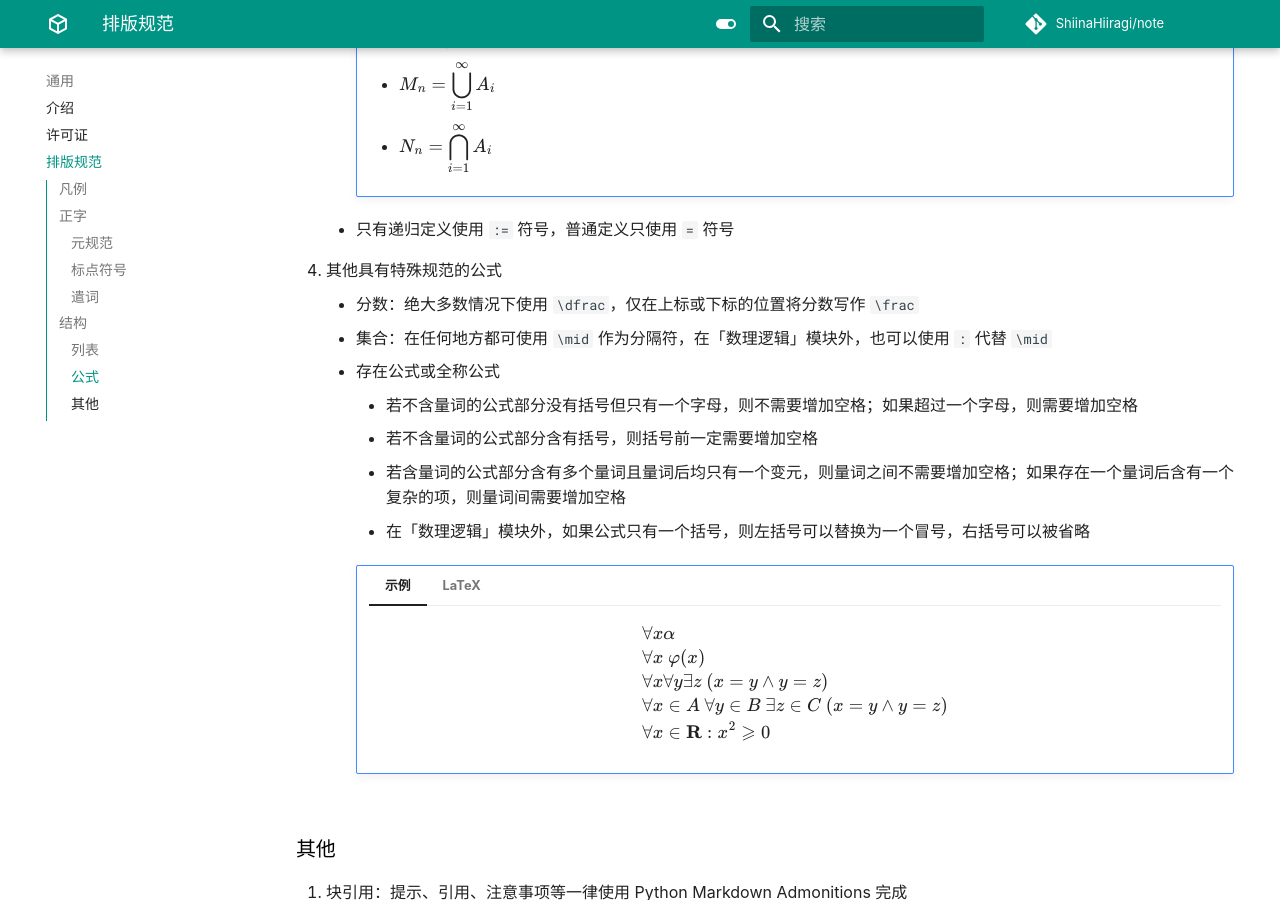
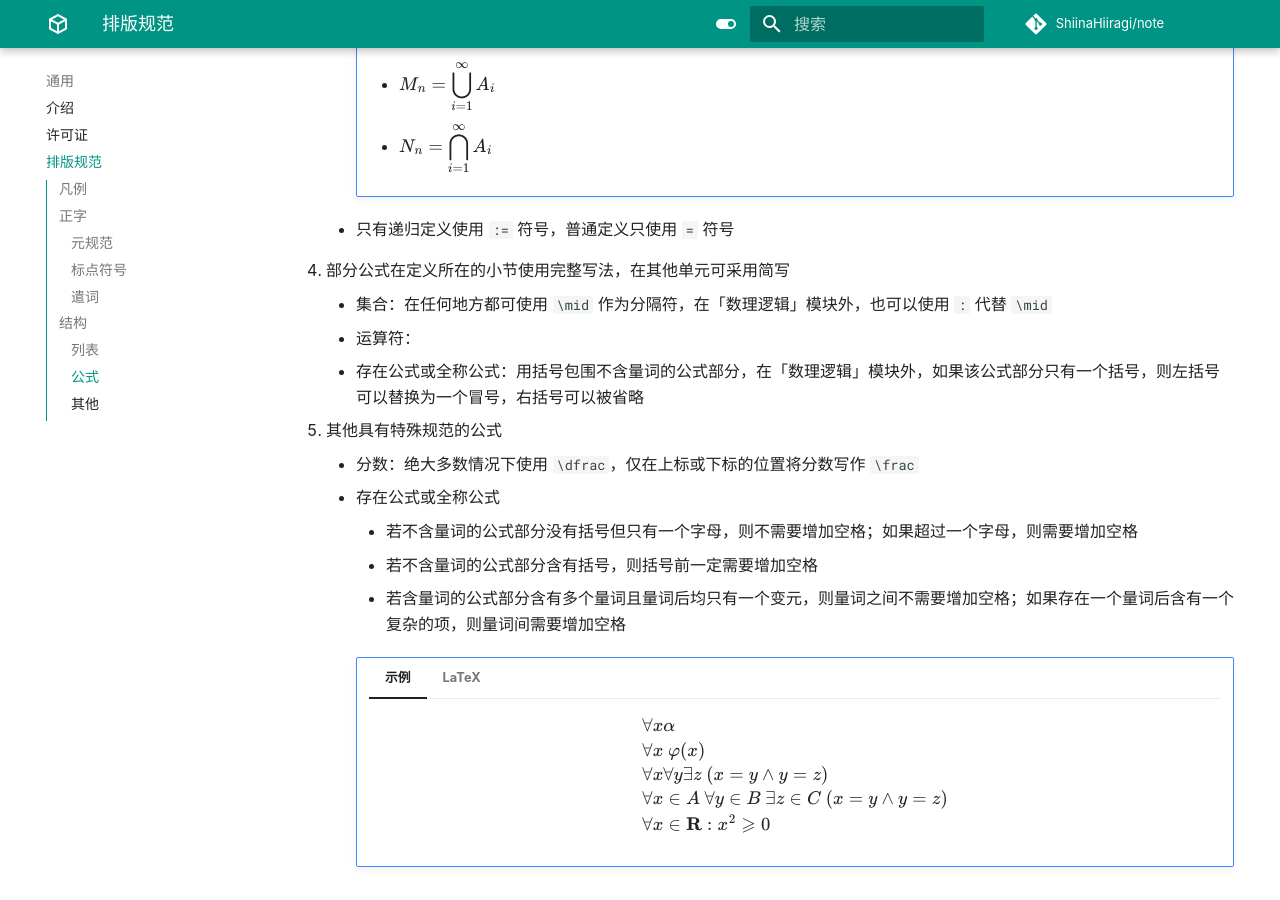
Before and after one commit to ShiinaHiiragi/note, an MkDocs documentation site: the page built from docs/intro/norm.md, in a window 1280 px wide and 900 px high, scrolled down 5021 px. Built offline with MkDocs 1.6.1 and Material for MkDocs 9.7.7, drawn with Linux system fonts in a browser that asks for light colours; comment, search, counter and statistics services are not loaded.

Commit message:
stage change

```diff
--- a/docs/intro/norm.md
+++ b/docs/intro/norm.md
@@ -177,14 +177,16 @@
 
     - 只有递归定义使用 `:=` 符号，普通定义只使用 `=` 符号
 
-4. 其他具有特殊规范的公式
+4. 部分公式在定义所在的小节使用完整写法，在其他单元可采用简写
+    - 集合：在任何地方都可使用 `\mid` 作为分隔符，在「数理逻辑」模块外，也可以使用 `:` 代替 `\mid`
+    - 运算符：
+    - 存在公式或全称公式：用括号包围不含量词的公式部分，在「数理逻辑」模块外，如果该公式部分只有一个括号，则左括号可以替换为一个冒号，右括号可以被省略
+5. 其他具有特殊规范的公式
     - 分数：绝大多数情况下使用 `\dfrac`，仅在上标或下标的位置将分数写作 `\frac`
-    - 集合：在任何地方都可使用 `\mid` 作为分隔符，在「数理逻辑」模块外，也可以使用 `:` 代替 `\mid`
     - 存在公式或全称公式
         - 若不含量词的公式部分没有括号但只有一个字母，则不需要增加空格；如果超过一个字母，则需要增加空格
         - 若不含量词的公式部分含有括号，则括号前一定需要增加空格
         - 若含量词的公式部分含有多个量词且量词后均只有一个变元，则量词之间不需要增加空格；如果存在一个量词后含有一个复杂的项，则量词间需要增加空格
-        - 在「数理逻辑」模块外，如果公式只有一个括号，则左括号可以替换为一个冒号，右括号可以被省略
 
         !!! note ""
             === "示例"
--- a/mkdocs.yml
+++ b/mkdocs.yml
@@ -15,7 +15,7 @@ theme:
         text: Noto Sans SC
       toggle:
         icon: material/toggle-switch
-        name: Switch to White Panel
+        name: 切换到白色主题
     - scheme: defualt
       primary: white
       accent: indigo
@@ -23,7 +23,7 @@ theme:
         text: Noto Serif SC
       toggle:
         icon: material/toggle-switch-off-outline
-        name: Switch to Colored Panel
+        name: 切换到原主题
 
   language: zh
   favicon: assets/favicon.png
```
